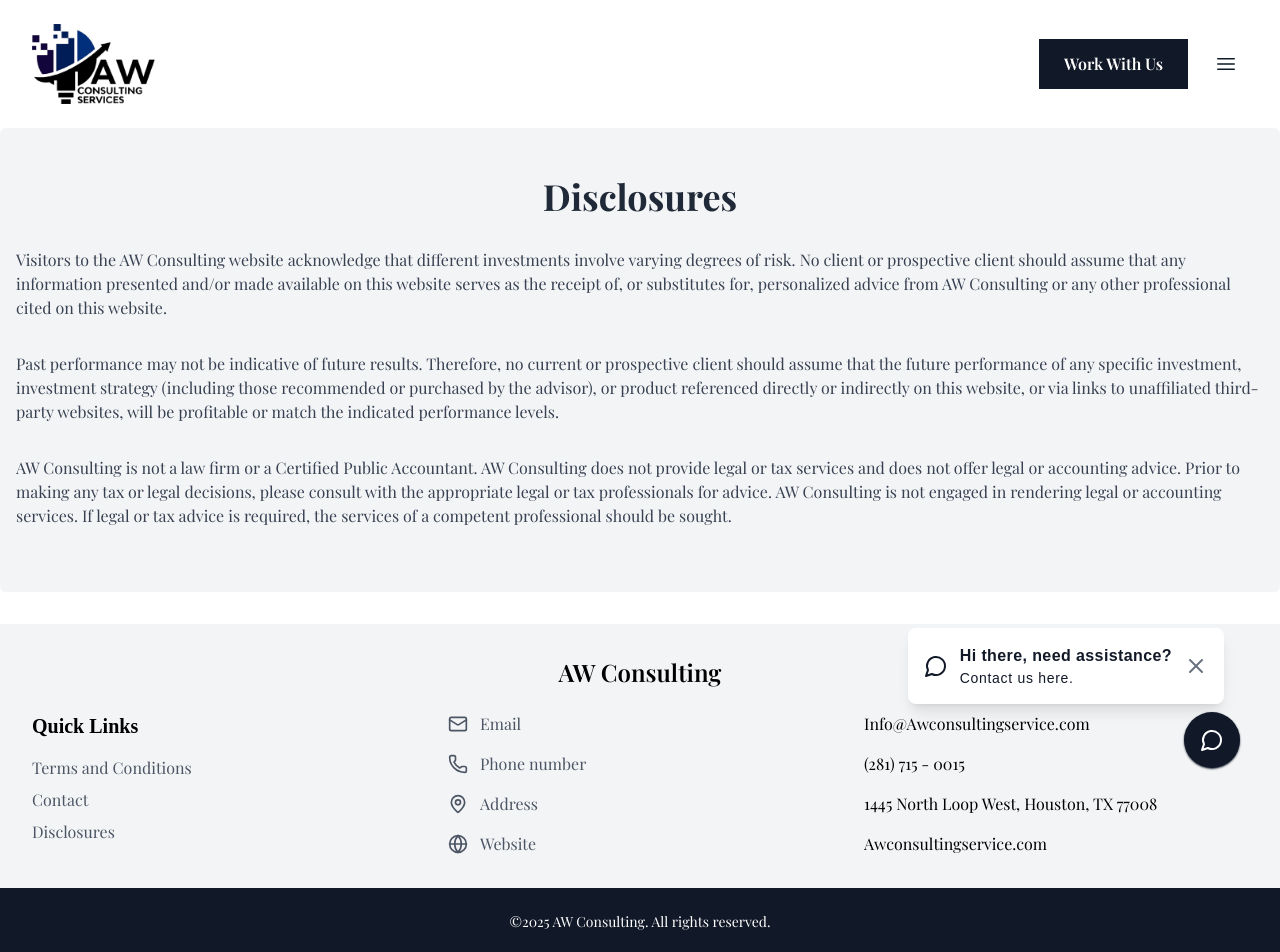
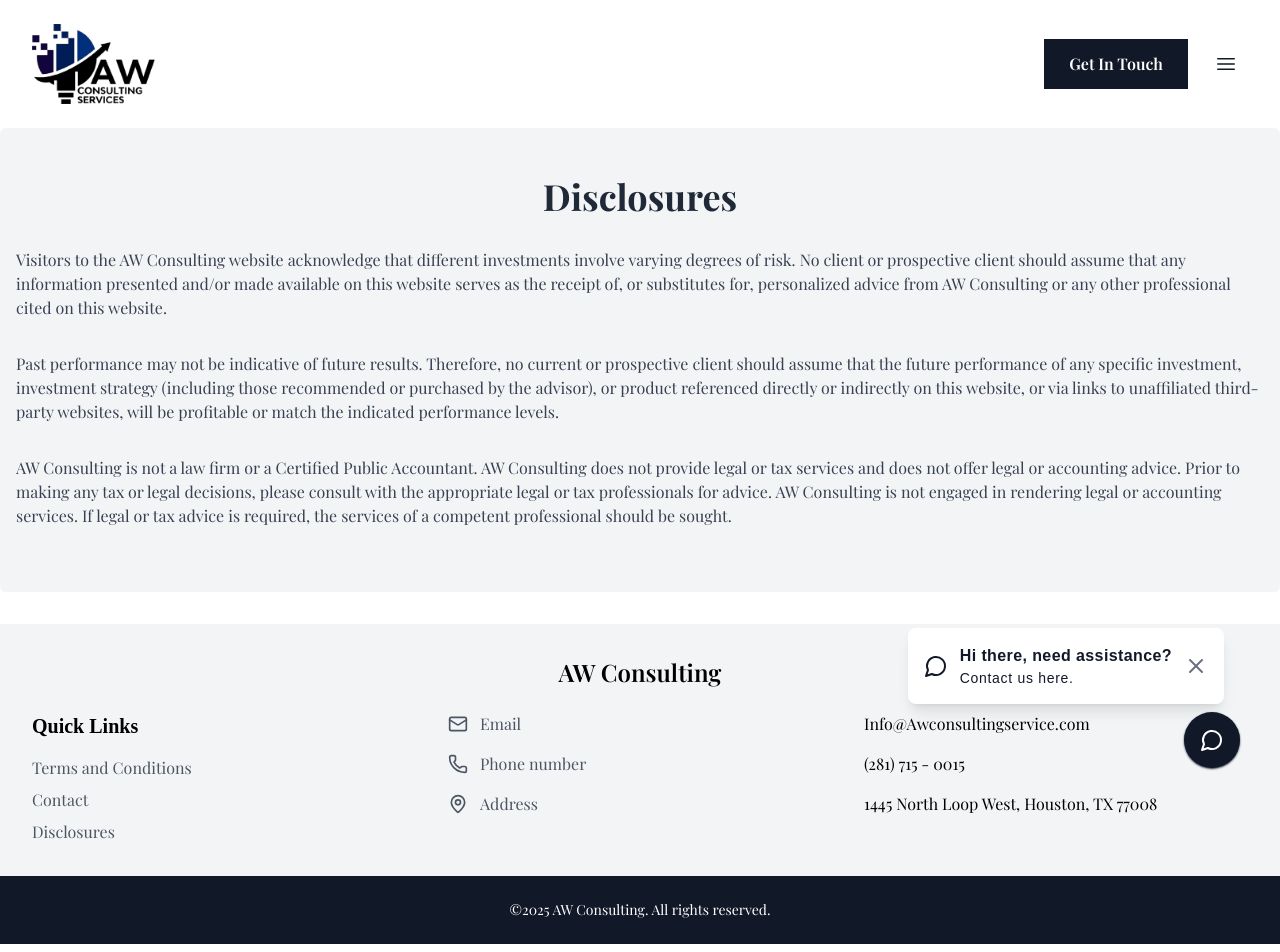
Before and after one commit to DrRhea/company_profile_usa, a Next.js app: page /disclosures in a window 1280 px wide. Shown: the top 952 px of the page. Built offline with nearby package versions, Linux system fonts and the light colour scheme; a web font is replaced by a local one.

Commit message:
fix(final): change work with us to get in touch and remove website link in footer

```diff
--- a/src/app/components/Footer.js
+++ b/src/app/components/Footer.js
@@ -110,24 +110,9 @@
                 href="https://awconsultingservice.com"
                 target="_blank"
                 rel="noopener noreferrer"
-                className="block pl-8 hover:text-blue-600 transition-colors"
+                className="block pl-8"
               >
                 1445 North Loop West, Houston, TX 77008
-              </a>
-            </div>
-
-            <div className="space-y-2">
-              <div className="flex items-center space-x-3">
-                <Globe className="w-5 h-5 text-gray-600" />
-                <p className="text-gray-600">Website</p>
-              </div>
-              <a
-                href="https://awconsultingservice.com"
-                target="_blank"
-                rel="noopener noreferrer"
-                className="block pl-8 hover:text-blue-600 transition-colors"
-              >
-                Awconsultingservice.com
               </a>
             </div>
           </div>
@@ -147,11 +132,6 @@
             <div className="flex items-center space-x-3">
               <MapPin className="w-5 h-5 text-gray-600" />
               <p className="text-gray-600">Address</p>
-            </div>
-
-            <div className="flex items-center space-x-3">
-              <Globe className="w-5 h-5 text-gray-600" />
-              <p className="text-gray-600">Website</p>
             </div>
           </div>
 
@@ -176,21 +156,10 @@
 
             <div>
               <span
-                className="hover:text-blue-600 transition-colors"
+                className=""
               >
                 1445 North Loop West, Houston, TX 77008
               </span>
-            </div>
-
-            <div>
-              <a
-                href="https://awconsultingservice.com"
-                target="_blank"
-                rel="noopener noreferrer"
-                className="hover:text-blue-600 transition-colors"
-              >
-                Awconsultingservice.com
-              </a>
             </div>
           </div>
         </div>
--- a/src/app/components/Navbar.js
+++ b/src/app/components/Navbar.js
@@ -126,7 +126,7 @@
                 isFixed ? 'border border-white' : 'border border-gray-900'
               } hidden md:block font-semibold leading-6 bg-gray-900 text-white px-6 py-3 relative z-20 cursor-pointer`}
             >
-              Work With Us
+              Get In Touch
             </div>
             <button
               type="button"
@@ -148,7 +148,7 @@
               isFixed ? 'border border-white bg-gray-900' : 'border border-gray-900 bg-gray-900'
             } block w-full text-center font-semibold leading-6 text-white px-4 py-2 cursor-pointer`}
           >
-            Work With Us
+            Get In Touch
           </div>
         </div>
 
```
